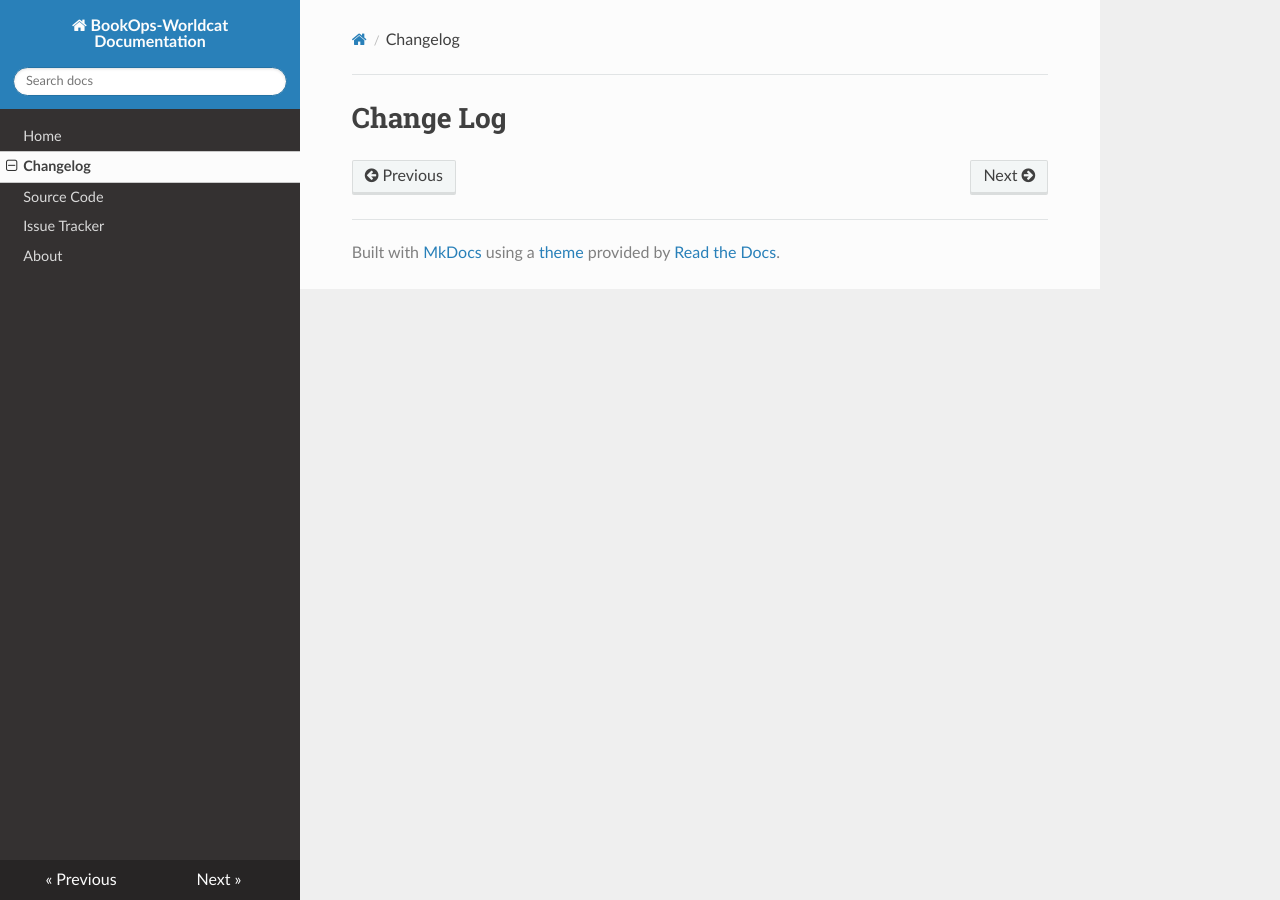
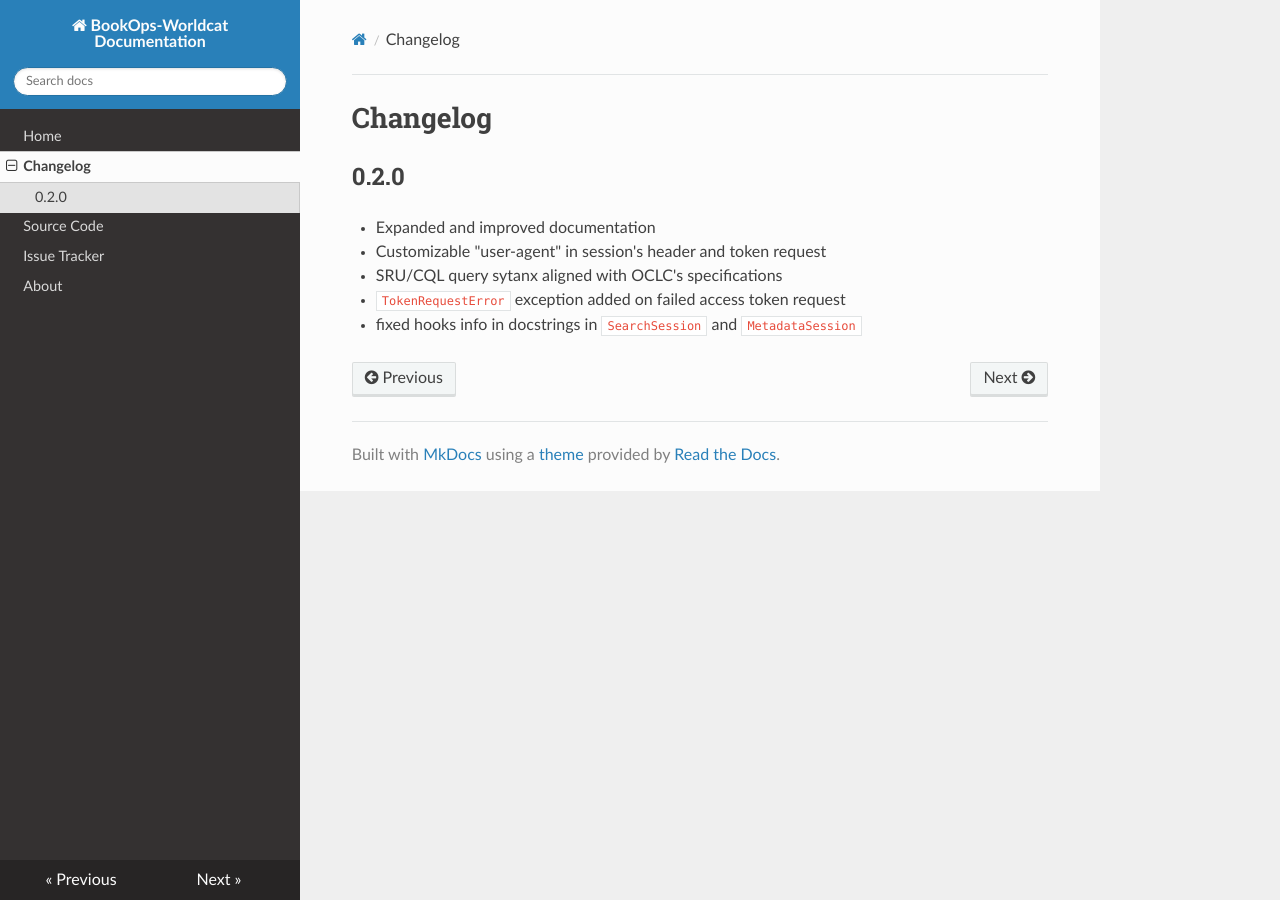
Before and after one commit to BookOps-CAT/bookops-worldcat, an MkDocs documentation site: the page built from docs/changelog.md, in a window 1280 px wide. Built offline with MkDocs 1.6.1, drawn with Linux system fonts in a browser that asks for light colours; nearby versions of some CDN libraries.

Commit message:
v 0.2.0 changes

```diff
--- a/docs/changelog.md
+++ b/docs/changelog.md
@@ -1 +1,9 @@
-# Change Log
+# Changelog
+
+## 0.2.0
+
++ Expanded and improved documentation
++ Customizable "user-agent" in session's header and token request
++ SRU/CQL query sytanx aligned with OCLC's specifications
++ `TokenRequestError` exception added on failed access token request
++ fixed hooks info in docstrings in `SearchSession` and `MetadataSession`
```
